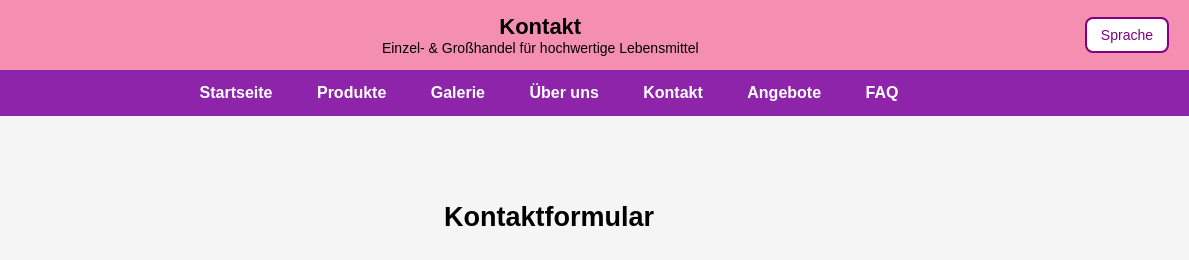
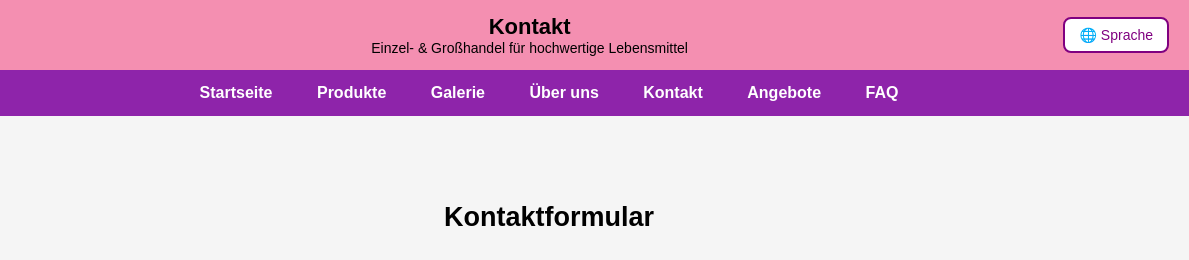
Before and after one commit to stelios68/stelios.github.io, a plain HTML site: page kontakt.html in a window 1280 px wide. Shown: the top 260 px of the page, 91-1280 px from the left. Drawn offline with Linux system fonts and the light colour scheme.

Commit message:
kontakt.html aktualisieren

```diff
--- a/kontakt.html
+++ b/kontakt.html
@@ -16,7 +16,7 @@
       <p>Einzel- & Großhandel für hochwertige Lebensmittel</p>
     </div>
     <div class="language-dropdown">
-      <button onclick="toggleDropdown()" class="dropbtn">Sprache</button>
+      <button onclick="toggleDropdown()" class="dropbtn">🌐 Sprache</button>
       <div id="dropdown" class="dropdown-content">
         <a href="#">Deutsch</a>
         <a href="#">English</a>
```
